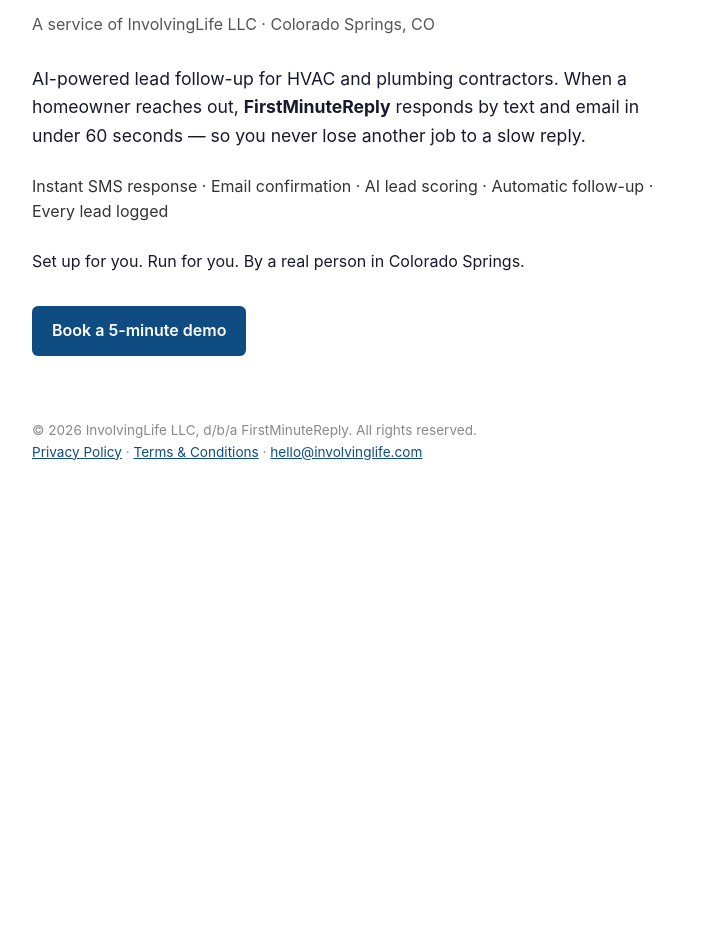
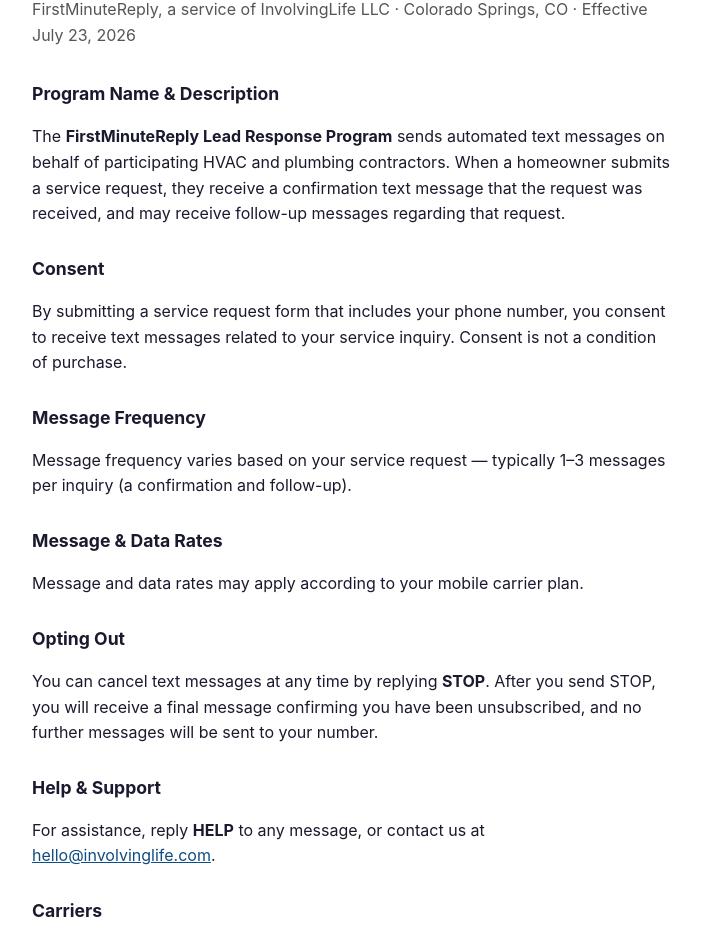
Before and after one commit to Vstar007/Involvinglife-site, a plain HTML site: page index.html in a window 1280 px wide. Shown: the part 137-1075 px from the top of the page, without its empty margins (288-989 px from the left). Before the commit the page ends 800 px from the top, so only its background shows below. Drawn offline with Linux system fonts and the light colour scheme.

Commit message:
Revise index.html with terms and additional sections
Updated the title and added sections for terms, consent, message frequency, opting out, help, support, carriers, and privacy.

```diff
--- a/index.html
+++ b/index.html
@@ -3,34 +3,44 @@
 <head>
 <meta charset="UTF-8">
 <meta name="viewport" content="width=device-width, initial-scale=1.0">
-<title>FirstMinuteReply — Your leads answered in 60 seconds</title>
-<meta name="description" content="FirstMinuteReply texts and emails your HVAC and plumbing leads back in under 60 seconds, follows up the next day, and logs everything — set up for you, run for you, in Colorado Springs.">
+<title>Terms &amp; Conditions — FirstMinuteReply | InvolvingLife LLC</title>
 <style>
   body { font-family: -apple-system, Segoe UI, Roboto, sans-serif; max-width: 640px; margin: 0 auto; padding: 60px 24px; color: #1a1a2e; line-height: 1.6; }
-  h1 { font-size: 2rem; margin-bottom: 4px; }
-  .tag { color: #555; margin-bottom: 28px; }
-  .pitch { font-size: 1.1rem; }
-  .features { color: #333; margin: 24px 0; }
+  h1 { font-size: 1.6rem; margin-bottom: 4px; }
+  h2 { font-size: 1.1rem; margin-top: 28px; }
+  .tag { color: #555; margin-bottom: 32px; }
   a { color: #0f4c81; }
-  .cta { display: inline-block; margin-top: 16px; padding: 12px 20px; background: #0f4c81; color: #fff; border-radius: 6px; text-decoration: none; font-weight: 600; }
   footer { margin-top: 64px; font-size: 0.85rem; color: #888; }
 </style>
 </head>
 <body>
-  <h1>FirstMinuteReply</h1>
-  <p class="tag">A service of InvolvingLife LLC · Colorado Springs, CO</p>
+  <h1>Terms &amp; Conditions</h1>
+  <p class="tag">FirstMinuteReply, a service of InvolvingLife LLC · Colorado Springs, CO · Effective July 23, 2026</p>
 
-  <p class="pitch">AI-powered lead follow-up for HVAC and plumbing contractors. When a homeowner reaches out, <strong>FirstMinuteReply</strong> responds by text and email in under 60 seconds — so you never lose another job to a slow reply.</p>
+  <h2>Program Name &amp; Description</h2>
+  <p>The <strong>FirstMinuteReply Lead Response Program</strong> sends automated text messages on behalf of participating HVAC and plumbing contractors. When a homeowner submits a service request, they receive a confirmation text message that the request was received, and may receive follow-up messages regarding that request.</p>
 
-  <p class="features">Instant SMS response · Email confirmation · AI lead scoring · Automatic follow-up · Every lead logged</p>
+  <h2>Consent</h2>
+  <p>By submitting a service request form that includes your phone number, you consent to receive text messages related to your service inquiry. Consent is not a condition of purchase.</p>
 
-  <p>Set up for you. Run for you. By a real person in Colorado Springs.</p>
+  <h2>Message Frequency</h2>
+  <p>Message frequency varies based on your service request — typically 1–3 messages per inquiry (a confirmation and follow-up).</p>
 
-  <a class="cta" href="mailto:hello@involvinglife.com">Book a 5-minute demo</a>
+  <h2>Message &amp; Data Rates</h2>
+  <p>Message and data rates may apply according to your mobile carrier plan.</p>
 
-  <footer>
-    © 2026 InvolvingLife LLC, d/b/a FirstMinuteReply. All rights reserved.<br>
-    <a href="/privacy.html">Privacy Policy</a> · <a href="/terms.html">Terms &amp; Conditions</a> · <a href="mailto:hello@involvinglife.com">hello@involvinglife.com</a>
-  </footer>
+  <h2>Opting Out</h2>
+  <p>You can cancel text messages at any time by replying <strong>STOP</strong>. After you send STOP, you will receive a final message confirming you have been unsubscribed, and no further messages will be sent to your number.</p>
+
+  <h2>Help &amp; Support</h2>
+  <p>For assistance, reply <strong>HELP</strong> to any message, or contact us at <a href="mailto:hello@involvinglife.com">hello@involvinglife.com</a>.</p>
+
+  <h2>Carriers</h2>
+  <p>Carriers are not liable for delayed or undelivered messages.</p>
+
+  <h2>Privacy</h2>
+  <p>See our <a href="/privacy.html">Privacy Policy</a> for how we collect, use, and protect information. No mobile information will be shared with third parties or affiliates for marketing or promotional purposes.</p>
+
+  <footer>© 2026 InvolvingLife LLC, d/b/a FirstMinuteReply. All rights reserved. · <a href="/">Home</a> · <a href="/privacy.html">Privacy Policy</a> · <a href="/terms.html">Terms &amp; Conditions</a></footer>
 </body>
 </html>
```
